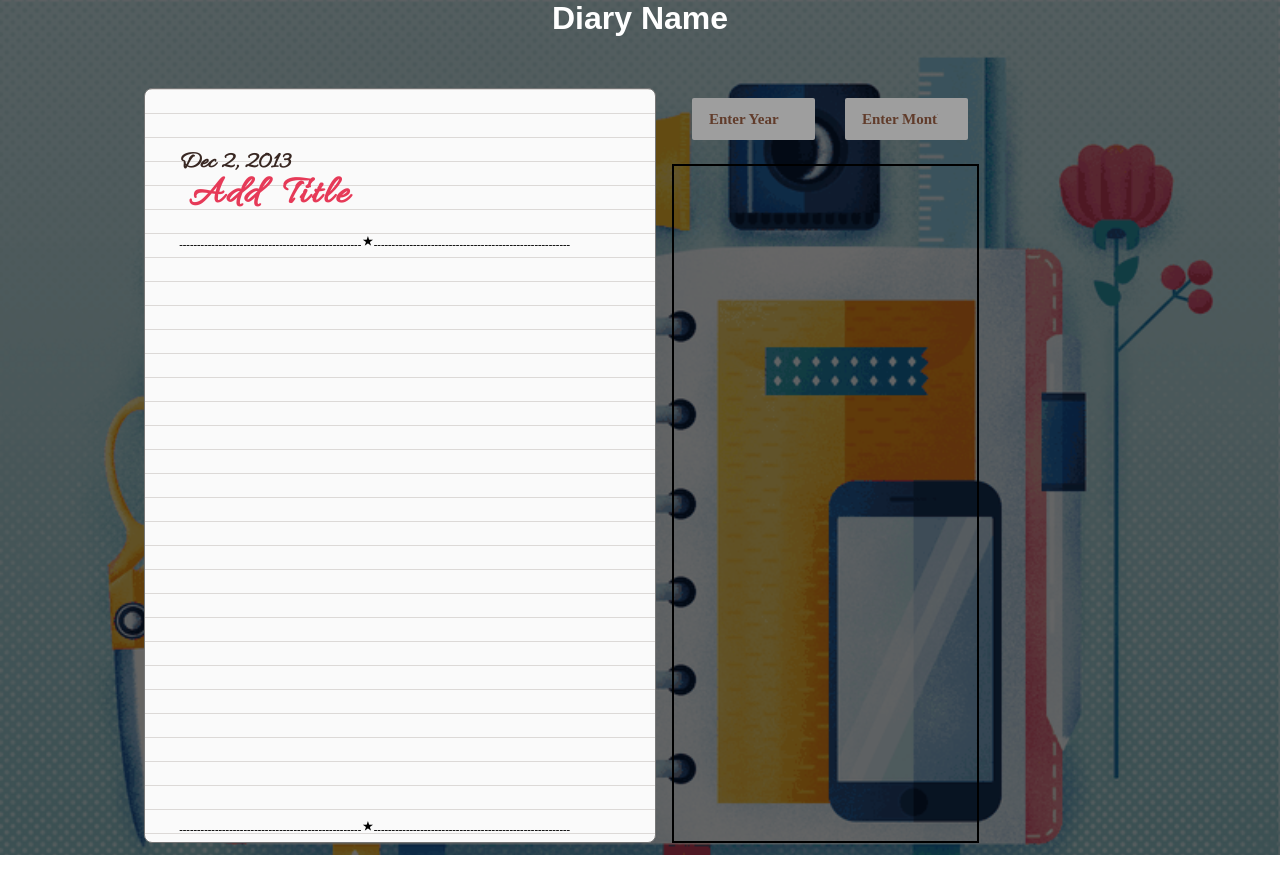
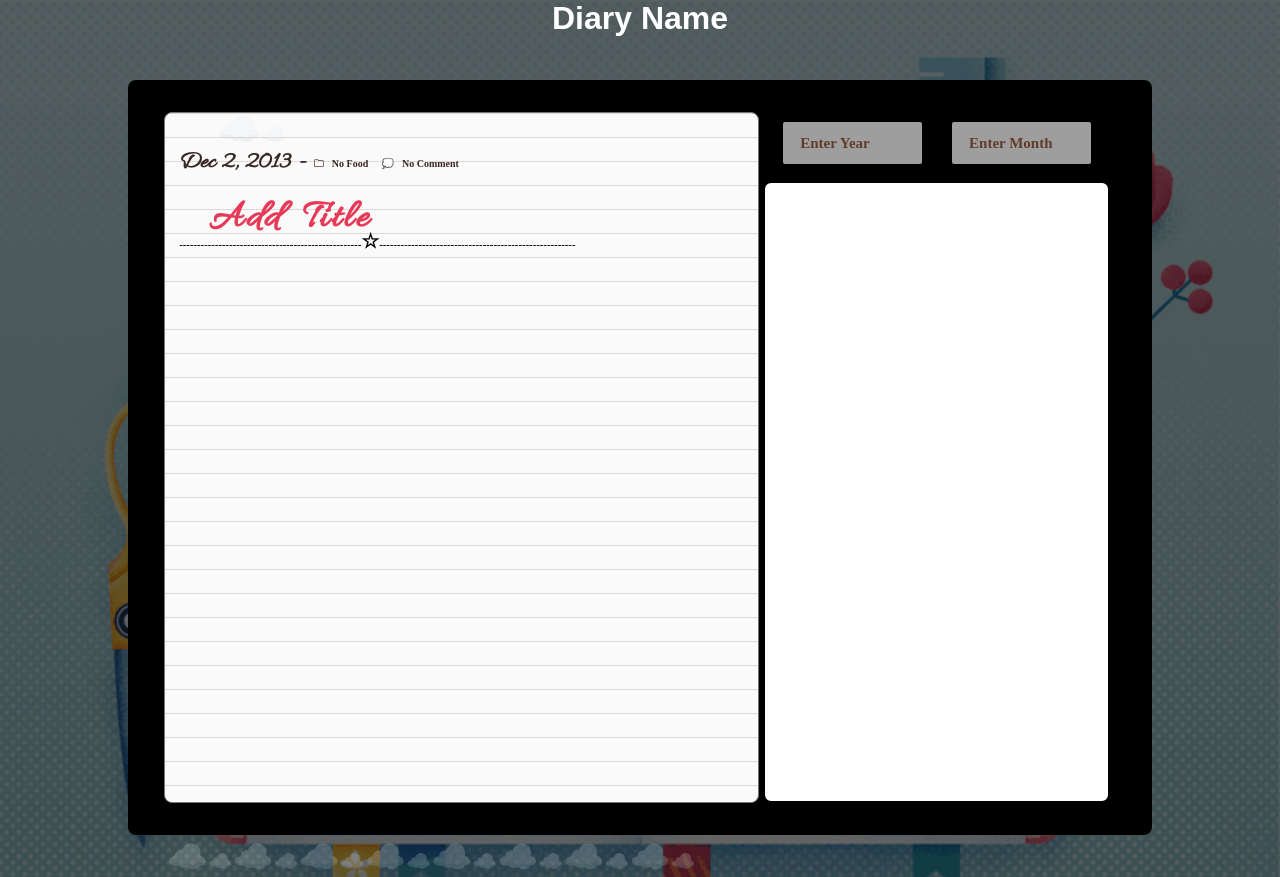
Before and after one commit to prashant280920/Personal_Diary_WebApp, a React (Create React App) app: page / in a window 1280 px wide. Before the commit the page ends 855 px from the top, so only its background shows below. Built offline with nearby package versions, Linux system fonts and the light colour scheme; grey boxes are pictures that could not be loaded; a web font is replaced by a local one.

Commit message:
modified style

```diff
--- a/src/components/Diary/diary.js
+++ b/src/components/Diary/diary.js
@@ -5,22 +5,24 @@ import "./diary.css";
 class Diary extends React.Component {
 	render(){
 		return (
-			<div className =" w-80" id="text">
-				<div className="dib mh3 h-100 ma2 w-50 textarea">
+			<div className ="bg-black br3 pv4 pl4 pr0" id="text">
+				<div className="dib  h-100 mh1 w-60 textarea">
 
-					<textarea id="qual"className="br3">Add Title</textarea>
-					<h2 className="H1">Dec 2, 2013</h2>
-					<h6 className="H2">---------------------------------------------------<div className="dib star">&#8902;</div>-------------------------------------------------------</h6>
+					<textarea id="qual"className="br3" maxlength="1100">Add Title</textarea>
+					<h2 className="H1">Dec 2, 2013 -<div className="dib stylechar"> &#128448;</div><div className="dib styleletter"> No Food</div> <div className="dib stylechar">💭</div><div className="dib styleletter"> No Comment</div></h2>
+					<h3 className="H4">☁️<div className="dib cloud">☁️</div></h3>
+					<h6 className="H2">---------------------------------------------------<div className="dib star">{/*&#8902;&#128448;*/}	&#9734;</div>-------------------------------------------------------</h6>
 
 					<h6 className="H3">---------------------------------------------------<div className="dib star">&#8902;</div>-------------------------------------------------------</h6>
+					<div className="H5">☁️<div className="dib cloud">☁️</div>☁️<div className="dib cloud">☁️</div>☁️<div className="dib cloud">☁️</div>☁️<div className="dib cloud">☁️</div>☁️<div className="dib cloud">☁️</div>☁️<div className="dib cloud">☁️</div>☁️<div className="dib cloud">☁️</div>☁️<div className="dib cloud">☁️</div></div>
 				</div>
-				<div className="dib w-30 h-100">
+				<div className="dib h-100 rightclm">
 					<div className="w-100 " id="search-box">
 						<input type="search" placeholder="Enter Year" />
 						<input type="search" placeholder="Enter Month" />
 
 					</div>
-					<div className=" w-100" id="profile"></div>
+					<div className="bg-white br3 w-100" id="profile"></div>
 				</div>
 			</div>
 		)
```
